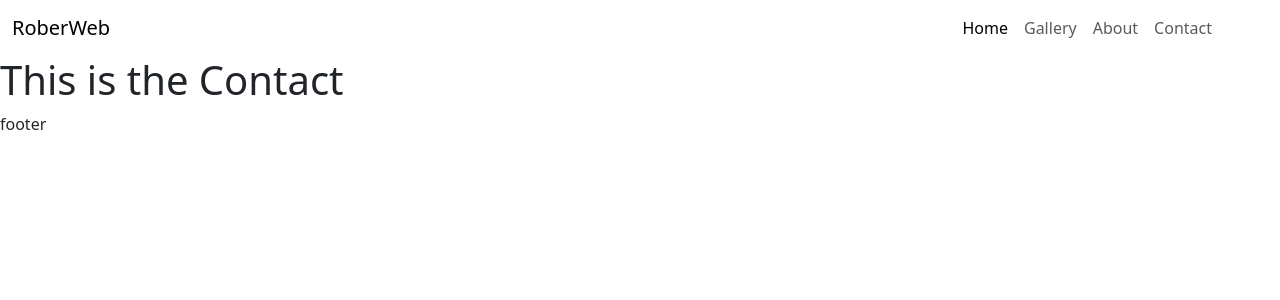
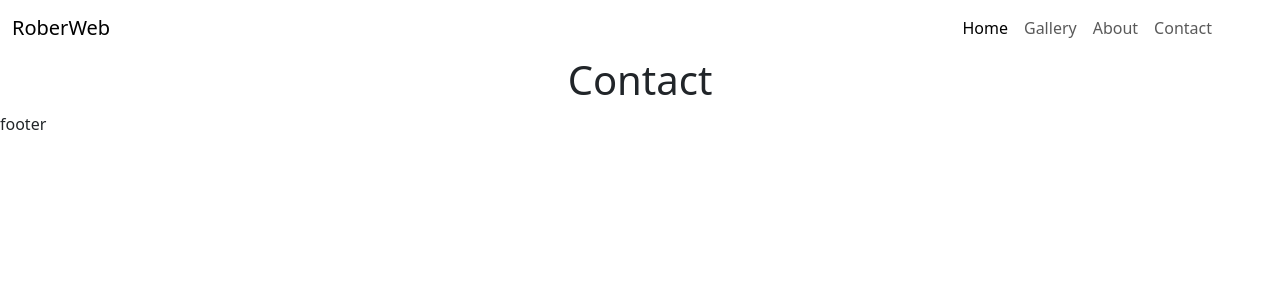
Before and after one commit to rober-web/React-Portfolio, a React (Vite) app: page /contact in a window 1280 px wide. Shown: the top 300 px of the page. Built offline with nearby package versions, Linux system fonts and the light colour scheme.

Commit message:
edited contact

```diff
--- a/src/components/contact/Contact.jsx
+++ b/src/components/contact/Contact.jsx
@@ -1,12 +1,8 @@
-
-
 const Contact = () => {
-
-    return(
-        <>
-            <h1>This is the Contact</h1>
-        </>
-    );
-
-}
+  return (
+    <>
+      <h1 className="main-section-title text-center">Contact</h1>
+    </>
+  );
+};
 export default Contact;
```
